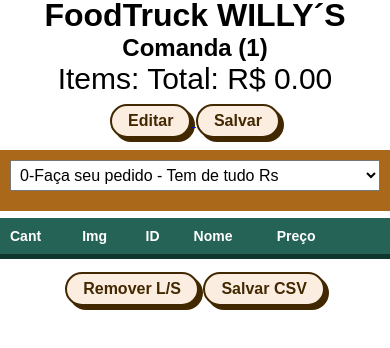
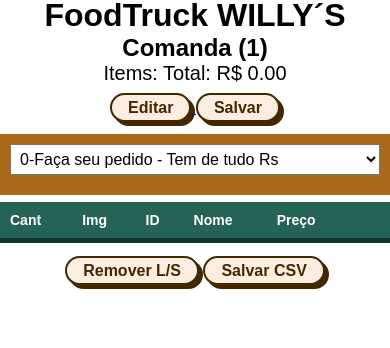
Before and after one commit to pfabreuave/Willys_FoodTruck, a plain HTML site: page index.html in a window 390 px wide. Shown: the part 50-398 px from the top of the page. Drawn offline with nearby package versions, Linux system fonts and the light colour scheme.

Commit message:
se corrigen errores de responsividad

```diff
--- a/style.css
+++ b/style.css
@@ -41,7 +41,7 @@ select {
 
 .tot1 {
   flex: 1;
-  font-size: 30px;
+  font-size: 20px;
 }
 
 .marbut {
@@ -375,7 +375,7 @@ border-radius: 50%;
   font-weight: 800;
   font-size: 16px;
   padding: 0 16px;
-  line-height: 30px;
+  line-height: 25px;
   text-align: center;
   text-decoration: none;
   user-select: none;
```
